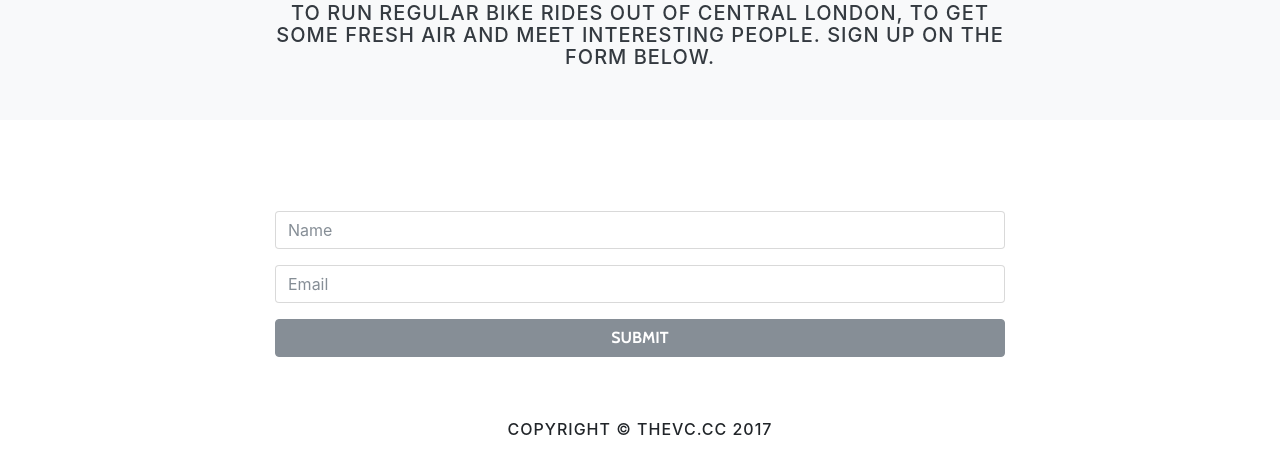
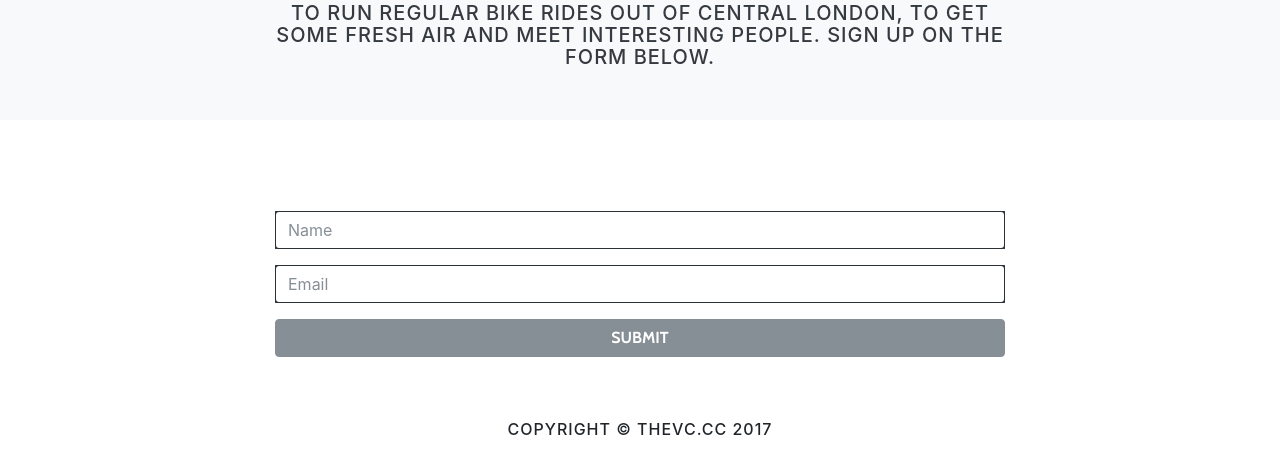
Before and after one commit to thevccc/web, a website with bundled scripts: page index.html in a window 1280 px wide. Shown: the part 670-1133 px from the top of the page. Built offline with nearby package versions, Linux system fonts and the light colour scheme.

Commit message:
Update 3

```diff
--- a/index.html
+++ b/index.html
@@ -58,14 +58,13 @@
         <div class="col-md-8 text-center">
           <h2>SIGN UP</h2>
           <form action="https://thevc.us17.list-manage.com/subscribe/post?u=efc0061f15269179eb634932b&amp;id=faf0196fd8" method="post" target="_blank">
-            <div class="form-group">
+            <div class="form-group bg-dark">
               <input type="text" class="form-control" id="mce-FNAME" placeholder="Name" name="FNAME"> </div>
-            <div class="form-group">
+            <div class="form-group bg-dark">
               <input type="email" class="form-control" id="mce-EMAIL" placeholder="Email" name="EMAIL" required="required"> </div>
             <button type="submit" class="btn btn-secondary w-100">Submit</button>
             <div style="position: absolute; left: -5000px;" aria-hidden="true">
-              <input type="text" name="b_97f1bc02efa56031b67a2b00f_fc7b4ce646" tabindex="-1" value="">
-            </div>
+              <input type="text" name="b_97f1bc02efa56031b67a2b00f_fc7b4ce646" tabindex="-1" value=""> </div>
           </form>
         </div>
         <div class="col-md-2"></div>
```
